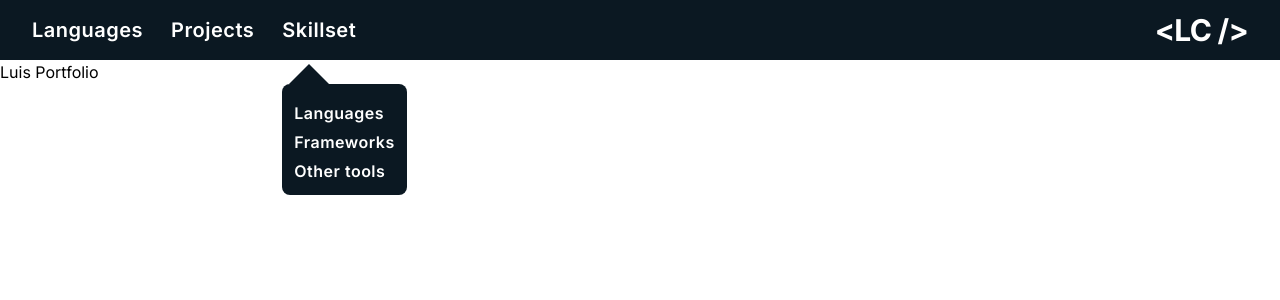
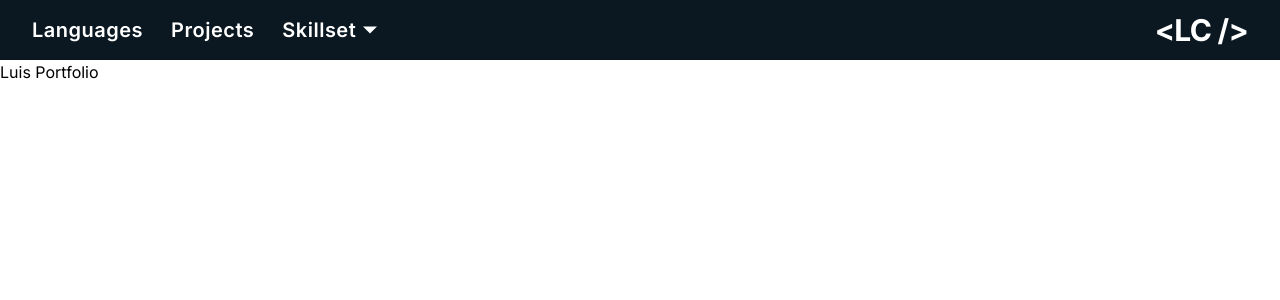
Before and after one commit to LugpDev2022/portfolio-nextjs, a Next.js app: page / in a window 1280 px wide. Shown: the top 300 px of the page. Built offline with nearby package versions, Linux system fonts and the light colour scheme.

Commit message:
Make the desktop dropdown work

```diff
--- a/app/components/navbar/Navbar.tsx
+++ b/app/components/navbar/Navbar.tsx
@@ -1,13 +1,24 @@
 'use client';
 
-import { useState } from 'react';
+import { useEffect, useState } from 'react';
 import { GiHamburgerMenu } from 'react-icons/gi';
 import navbarStyles from './navbar.module.css';
+import { IoMdArrowDropdown } from 'react-icons/io';
 import DesktopDropdown from './DesktopDropdown';
 
+//TODO: Animate the dropdown icon
 const Navbar = () => {
   const [showMobileNavbar, setshowMobileNavbar] = useState<boolean>(false);
+  const [showDropdown, setShowDropdown] = useState<boolean>(false);
   const handleMenuClick = () => setshowMobileNavbar(!showMobileNavbar);
+
+  useEffect(() => {
+    window.addEventListener('click', ({ target }: { target: any }) => {
+      if (target.id === 'skillsetDropdownButton') return;
+
+      setShowDropdown(() => false);
+    });
+  }, []);
 
   return (
     <nav className='justify-between bg-[#0B1822] px-8 py-3 text-white sm:flex'>
@@ -50,8 +61,18 @@ const Navbar = () => {
           <a href='#'>Projects</a>
         </li>
         <li className='flex items-center'>
-          <button>Skillset</button>
-          <DesktopDropdown show />
+          <span
+            id='skillsetDropdownButton'
+            className='flex items-center hover:cursor-pointer'
+            onClick={() => setShowDropdown(!showDropdown)}
+          >
+            Skillset
+            <IoMdArrowDropdown
+              size={28}
+              className={showDropdown === true ? 'rotate-180' : 'rotate-0'}
+            />
+          </span>
+          <DesktopDropdown show={showDropdown} />
         </li>
       </ul>
     </nav>
```
